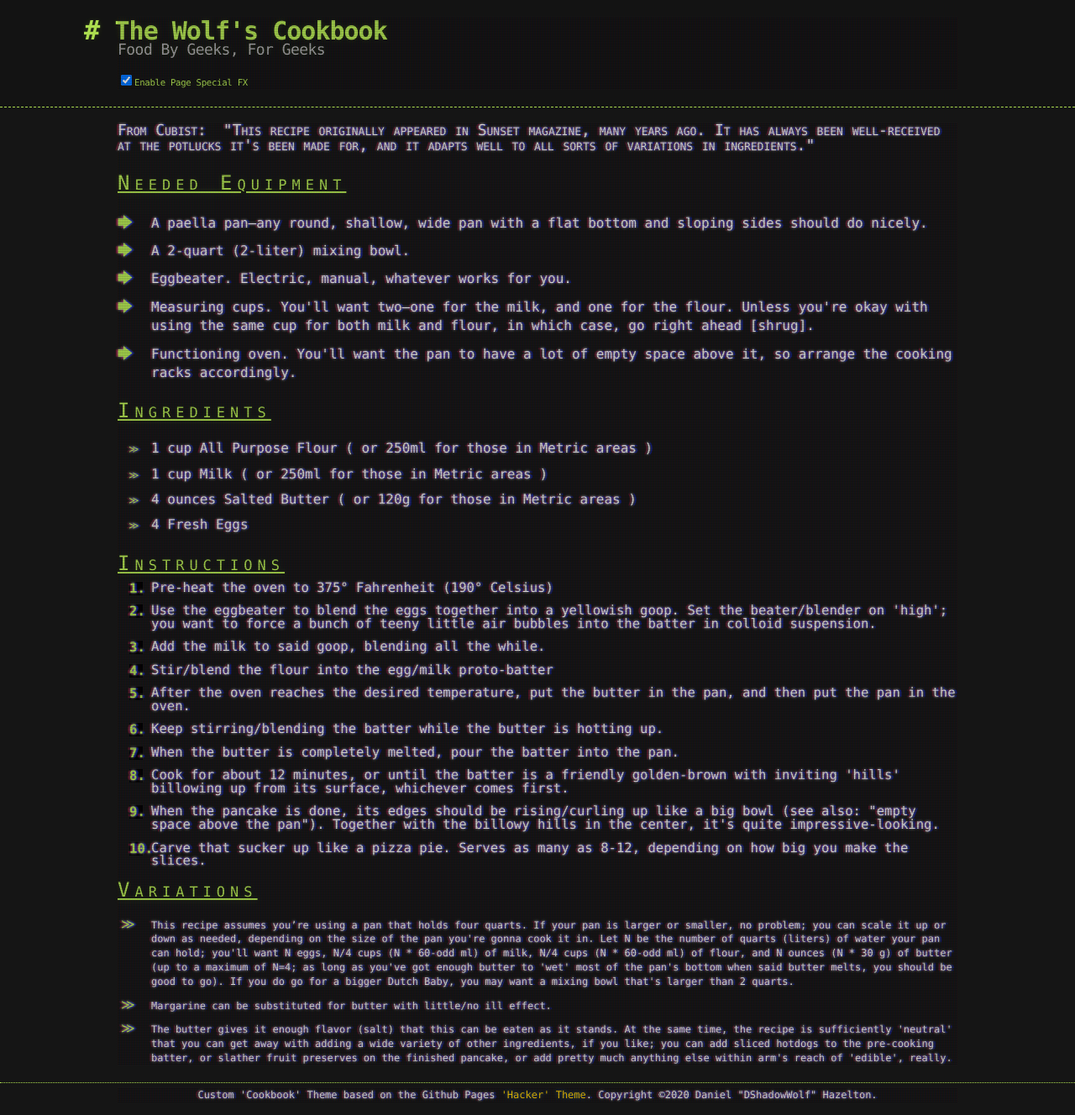
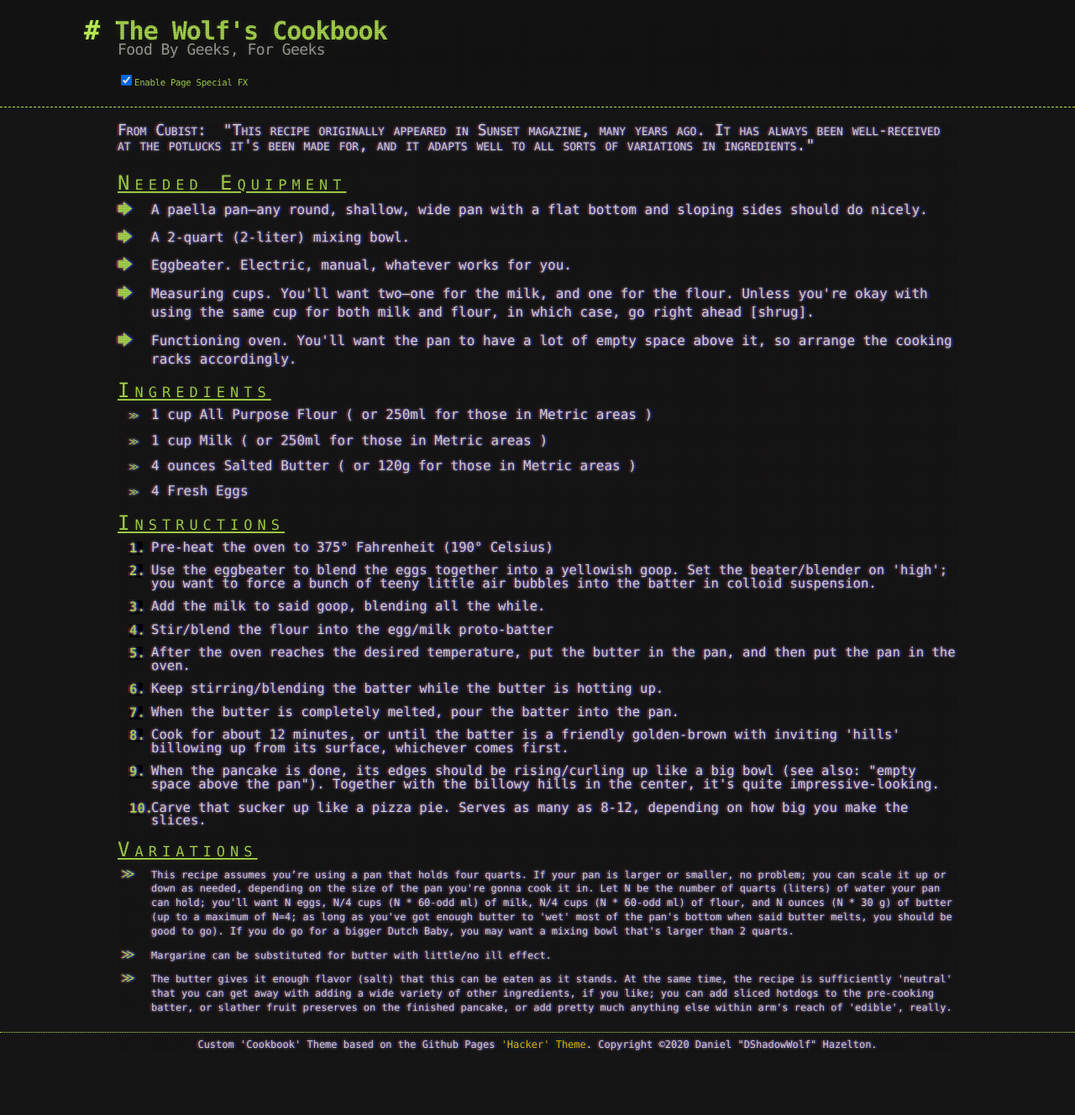
Before and after one commit to dshadowwolf/dshadowwolf.github.io, a Jekyll site: the page built from recipes/4/dutch_baby_cubist.html, in a window 1280 px wide. Shown: the whole page at 84% size. Built offline with Jekyll 4.4.1, drawn with Linux system fonts in a browser that asks for light colours; after the commit the page ends 1268 px from its top, so only the background shows below that.

Commit message:
ffs, lets see if we can remove the damned margin that something keeps adding

```diff
--- a/_sass/cookbook-theme.scss
+++ b/_sass/cookbook-theme.scss
@@ -309,6 +309,10 @@ dt {
 ul li {
     list-style-type: none;
     margin: 0 0 0.5rem 0 !important;
+}
+
+#main_content ul {
+    margin: 0;
 }
 
 ul > li::marker {
```
